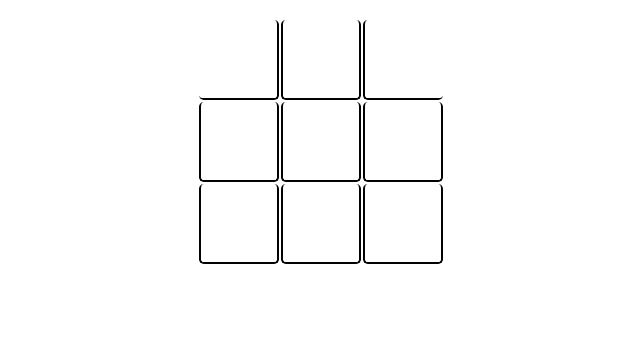
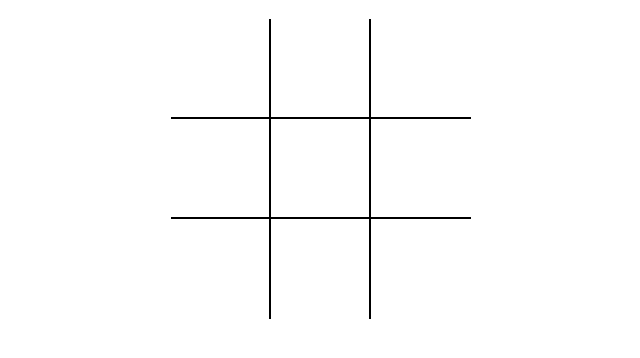
Before and after one commit to antoniorusso2/tic-tac-toe, a React (Vite) app: page / in a window 1280 px wide. Shown: the top 358 px of the page, without its empty margins (319-959 px from the left). Built offline with nearby package versions, Linux system fonts and the light colour scheme.

Commit message:
update game board

```diff
--- a/src/App.css
+++ b/src/App.css
@@ -66,16 +66,18 @@ ul {
 
 .square {
   background: #fff;
-  border: 2px solid #030303;
+  /* border: 2px solid #030303;
   border-radius: 0.3rem;
-  border-top: none;
+  border-top: none; */
+  border: none;
 
   float: left;
   font-size: 54px;
   font-weight: 200;
   line-height: 34px;
   height: 80px;
-  margin: 1px;
+  /* margin-right: 3px;
+  margin-bottom: 3px; */
   padding: 0;
   text-align: center;
   width: 80px;
@@ -85,23 +87,36 @@ ul {
   display: grid;
   grid-template-columns: repeat(3, 1fr);
   grid-template-rows: repeat(3, 1fr);
+  background-color: #030303;
+  border: none;
 }
 
-.square:nth-child(1) {
-  border-left: none;
+.board button {
+  display: flex;
+  justify-content: center;
+  align-items: center;
+  font-size: 50px;
+  border-right: 2px solid black;
+  border-bottom: 2px solid black;
 }
 
-.square:nth-child(3) {
+.board button:nth-child(3n) {
   border-right: none;
 }
 
-.row:nth-child(3) .square {
+.board button:nth-last-child(-n + 3) {
   border-bottom: none;
 }
 
-/*
-.board-row:after {
-  clear: both;
-  content: '';
-  display: table;
-} */
+.square {
+  background: #fff;
+  border: none;
+  float: left;
+  font-size: 54px;
+  font-weight: 200;
+  line-height: 34px;
+  height: 100px;
+  padding: 0;
+  text-align: center;
+  width: 100px;
+}
```
